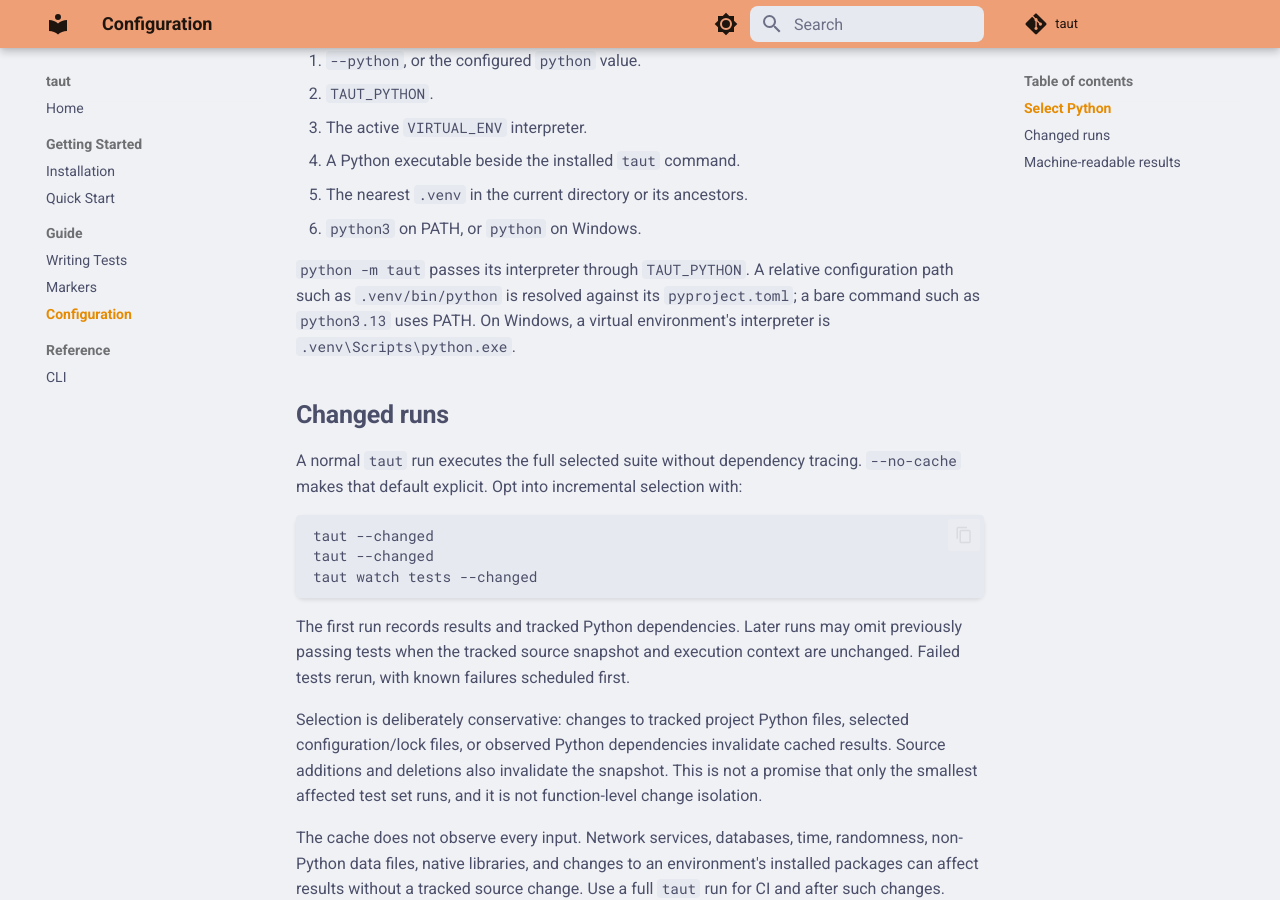
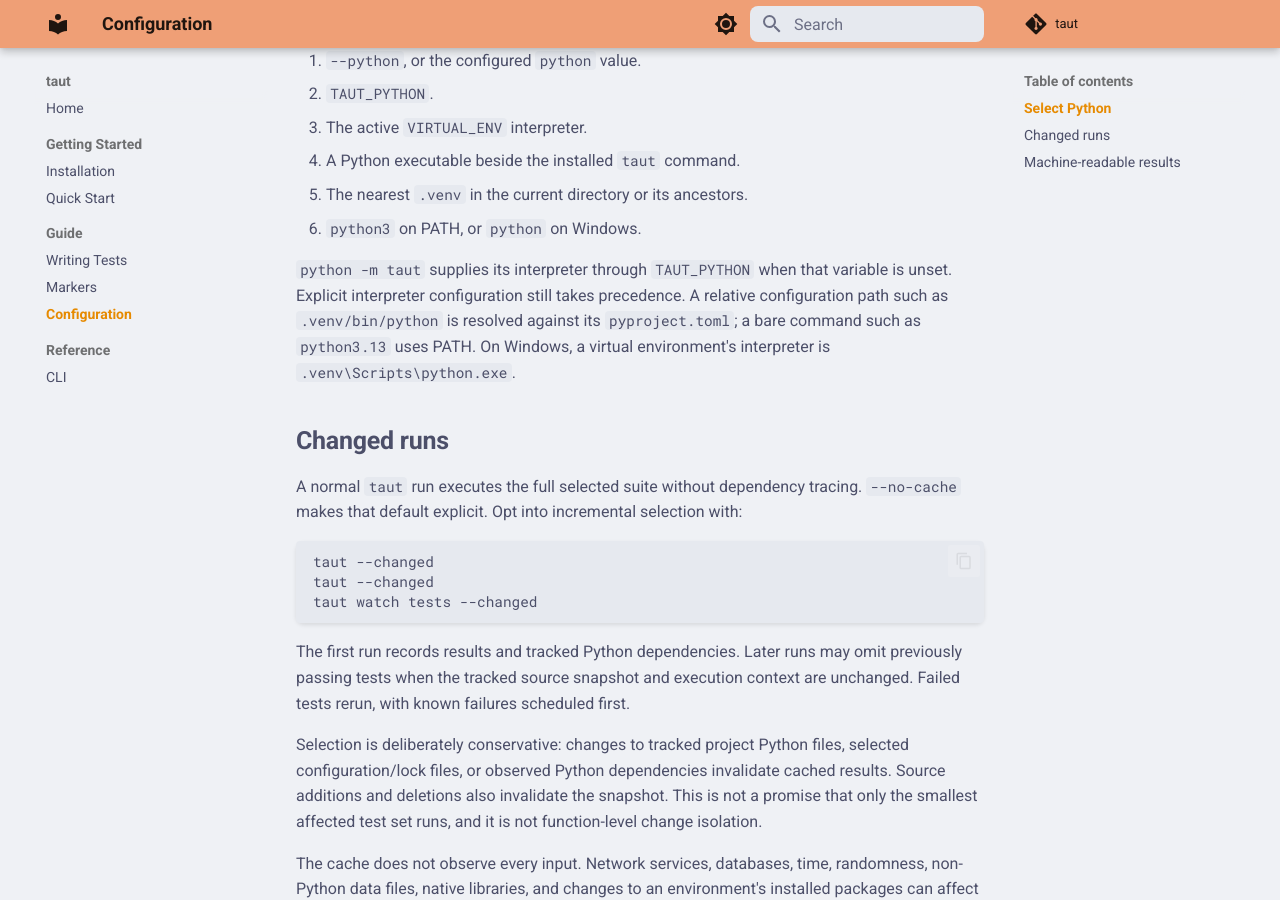
Before and after one commit to JasonLovesDoggo/taut, an MkDocs documentation site: the page built from docs/guide/configuration.md, in a window 1280 px wide and 900 px high, scrolled down 1239 px. Built offline with MkDocs 1.6.1 and Material for MkDocs 9.7.7, drawn with Linux system fonts in a browser that asks for light colours; comment, search, counter and statistics services are not loaded.

Commit message:
Clarify module interpreter overrides and use runnable README selectors

```diff
--- a/docs/guide/configuration.md
+++ b/docs/guide/configuration.md
@@ -46,7 +46,7 @@ Interpreter selection uses this order:
 5. The nearest `.venv` in the current directory or its ancestors.
 6. `python3` on PATH, or `python` on Windows.
 
-`python -m taut` passes its interpreter through `TAUT_PYTHON`. A relative configuration path such as `.venv/bin/python` is resolved against its `pyproject.toml`; a bare command such as `python3.13` uses PATH. On Windows, a virtual environment's interpreter is `.venv\Scripts\python.exe`.
+`python -m taut` supplies its interpreter through `TAUT_PYTHON` when that variable is unset. Explicit interpreter configuration still takes precedence. A relative configuration path such as `.venv/bin/python` is resolved against its `pyproject.toml`; a bare command such as `python3.13` uses PATH. On Windows, a virtual environment's interpreter is `.venv\Scripts\python.exe`.
 
 ## Changed runs
 
```
Also changed, not shown: README.md (+4 -4 lines), docs/getting-started/installation.md (+1 -1 lines).
